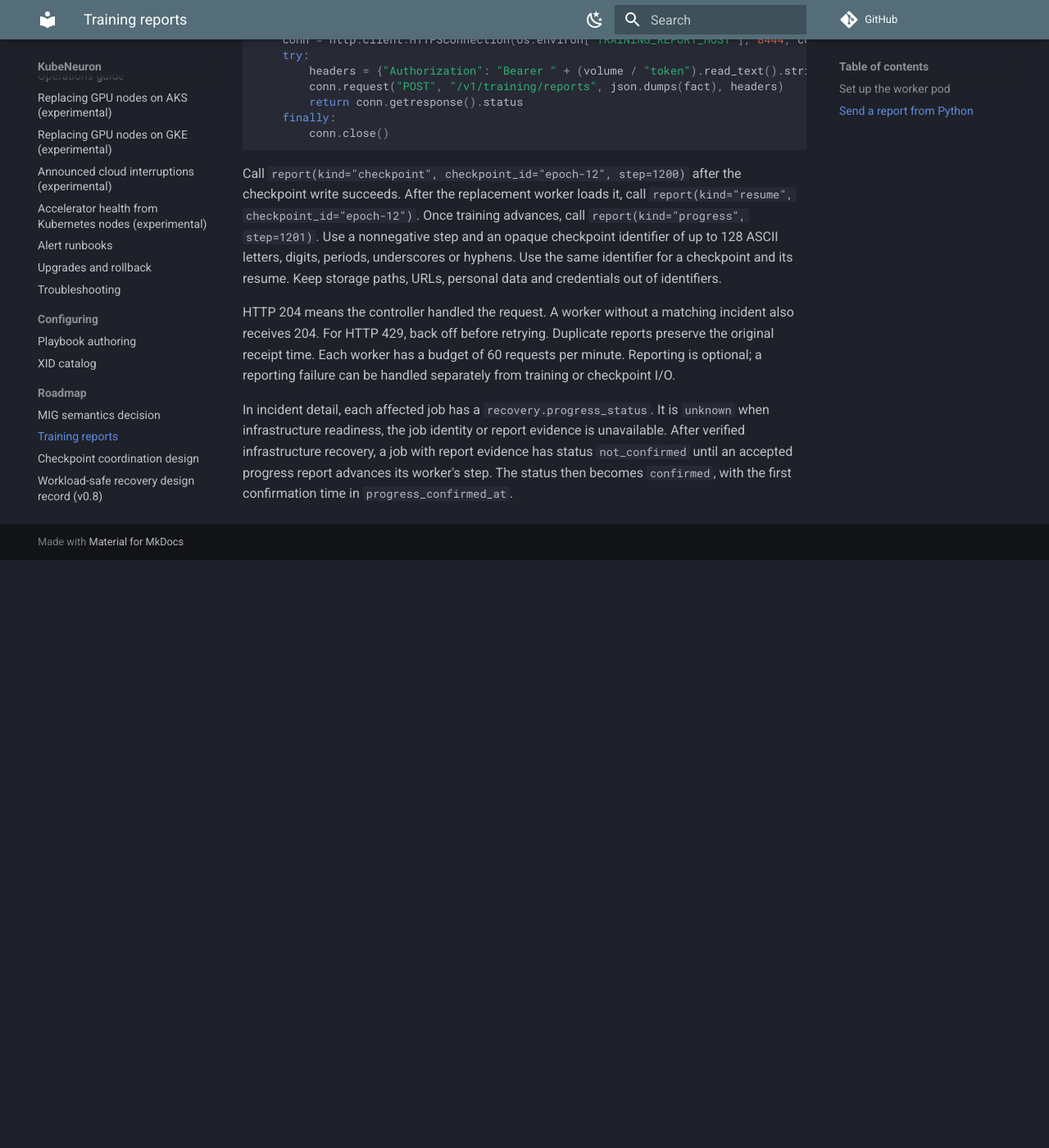
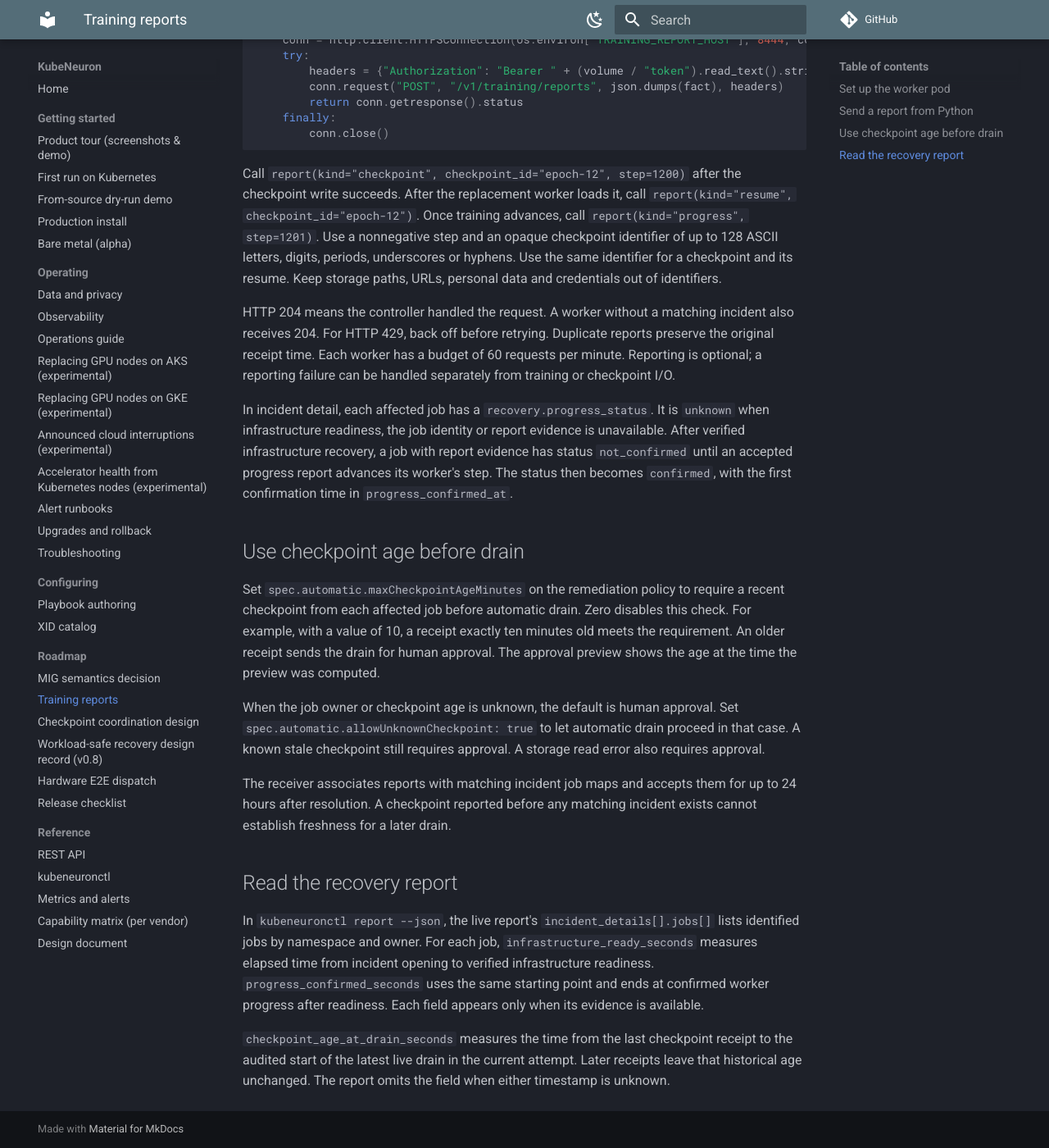
Before and after one commit to kubeneuron/kubeneuron, an MkDocs documentation site: the page built from docs/training-reports.md, in a window 1280 px wide and 1400 px high, scrolled down 1317 px. Shown: the whole window at 82% size. Built offline with MkDocs 1.6.1 and Material for MkDocs 9.7.7, drawn with Linux system fonts in a browser that asks for light colours; comment, search, counter and statistics services are not loaded; before the commit the page ends 2000 px from its top, so only the background shows below that.

Commit message:
Document training report timing and automatic checkpoint policy
Signed-off-by: Andrii Petruk <andrey.petruk@gmail.com>

```diff
--- a/docs/training-reports.md
+++ b/docs/training-reports.md
@@ -51,3 +51,17 @@ Call `report(kind="checkpoint", checkpoint_id="epoch-12", step=1200)` after the
 HTTP 204 means the controller handled the request. A worker without a matching incident also receives 204. For HTTP 429, back off before retrying. Duplicate reports preserve the original receipt time. Each worker has a budget of 60 requests per minute. Reporting is optional; a reporting failure can be handled separately from training or checkpoint I/O.
 
 In incident detail, each affected job has a `recovery.progress_status`. It is `unknown` when infrastructure readiness, the job identity or report evidence is unavailable. After verified infrastructure recovery, a job with report evidence has status `not_confirmed` until an accepted progress report advances its worker's step. The status then becomes `confirmed`, with the first confirmation time in `progress_confirmed_at`.
+
+## Use checkpoint age before drain
+
+Set `spec.automatic.maxCheckpointAgeMinutes` on the remediation policy to require a recent checkpoint from each affected job before automatic drain. Zero disables this check. For example, with a value of 10, a receipt exactly ten minutes old meets the requirement. An older receipt sends the drain for human approval. The approval preview shows the age at the time the preview was computed.
+
+When the job owner or checkpoint age is unknown, the default is human approval. Set `spec.automatic.allowUnknownCheckpoint: true` to let automatic drain proceed in that case. A known stale checkpoint still requires approval. A storage read error also requires approval.
+
+The receiver associates reports with matching incident job maps and accepts them for up to 24 hours after resolution. A checkpoint reported before any matching incident exists cannot establish freshness for a later drain.
+
+## Read the recovery report
+
+In `kubeneuronctl report --json`, the live report's `incident_details[].jobs[]` lists identified jobs by namespace and owner. For each job, `infrastructure_ready_seconds` measures elapsed time from incident opening to verified infrastructure readiness. `progress_confirmed_seconds` uses the same starting point and ends at confirmed worker progress after readiness. Each field appears only when its evidence is available.
+
+`checkpoint_age_at_drain_seconds` measures the time from the last checkpoint receipt to the audited start of the latest live drain in the current attempt. Later receipts leave that historical age unchanged. The report omits the field when either timestamp is unknown.
```
Also changed, not shown: CHANGELOG.md (+5 -0 lines).
